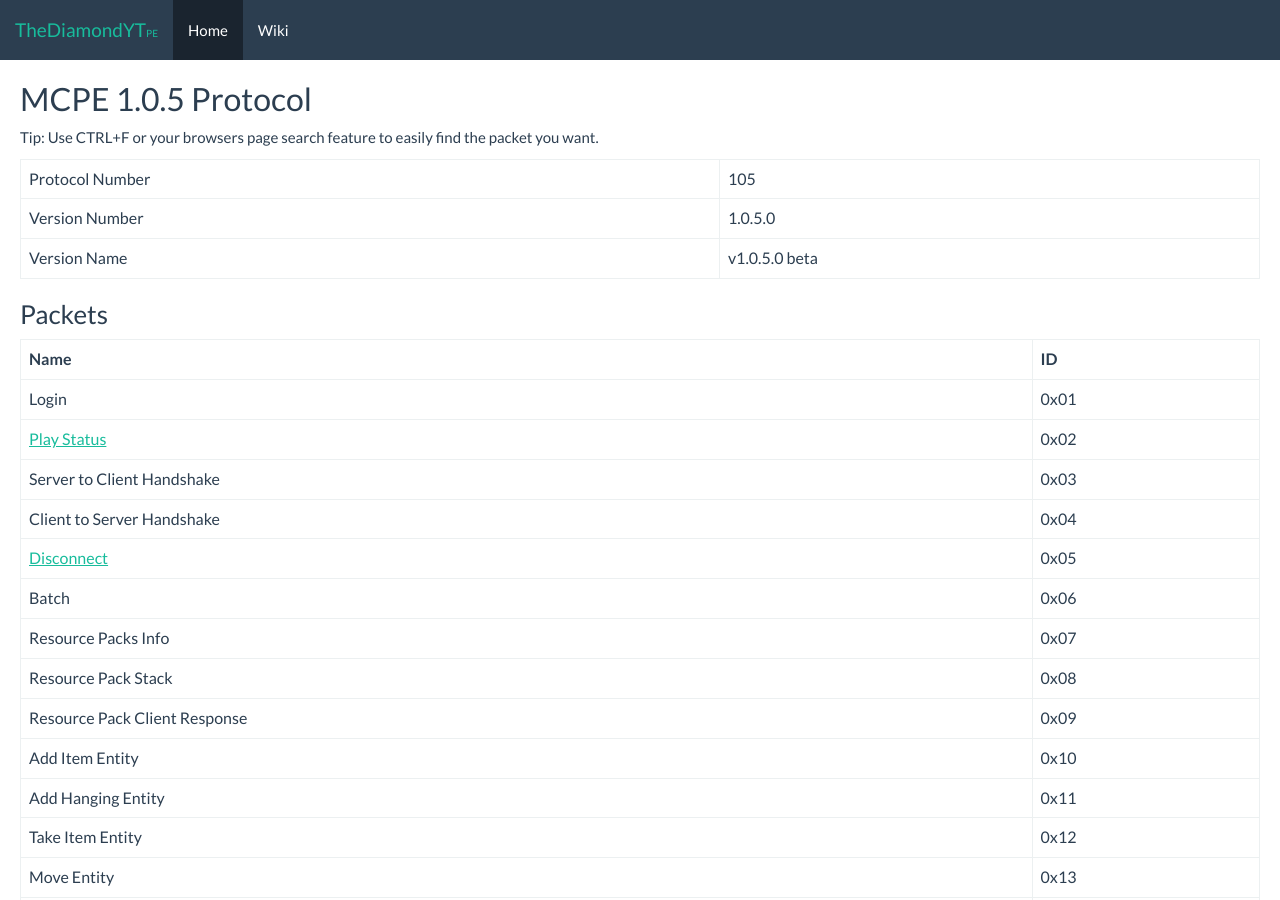
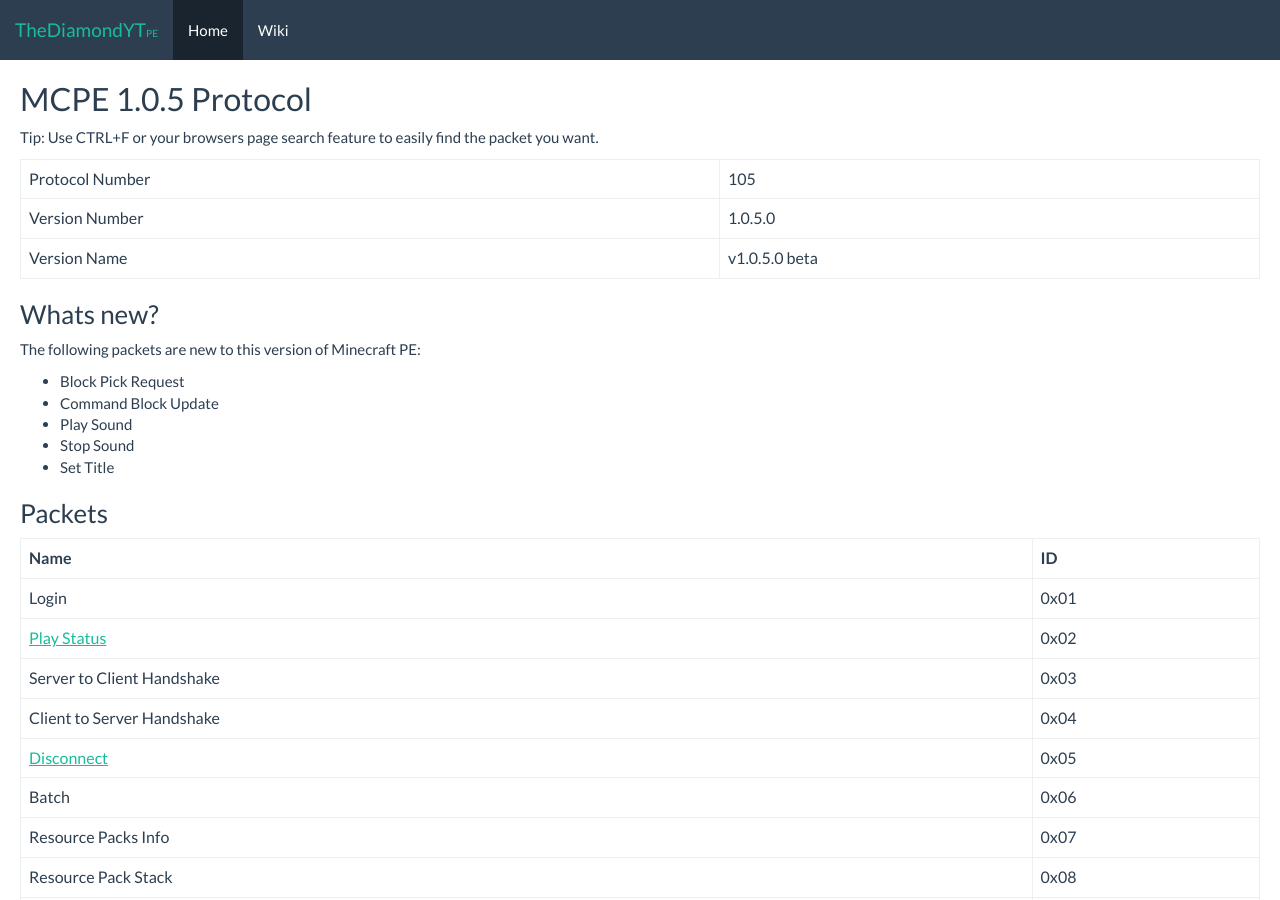
Before and after one commit to GNU-Droid/pe.thediamondyt.tk, a Jekyll site: the page built from _wiki/protocol/1.0.5/Info.md, in a window 1280 px wide and 900 px high. Built offline with Jekyll 4.4.1, drawn with Linux system fonts in a browser that asks for light colours.

Commit message:
Add 1.0.5 protocol whats new section

```diff
--- a/_wiki/protocol/1.0.5/Info.md
+++ b/_wiki/protocol/1.0.5/Info.md
@@ -10,6 +10,15 @@
 |Protocol Number|105|
 |Version Number|1.0.5.0|
 |Version Name|v1.0.5.0 beta|
+
+### Whats new?
+The following packets are new to this version of Minecraft PE:
+
+* Block Pick Request
+* Command Block Update
+* Play Sound
+* Stop Sound
+* Set Title
 
 
 ### Packets
```
